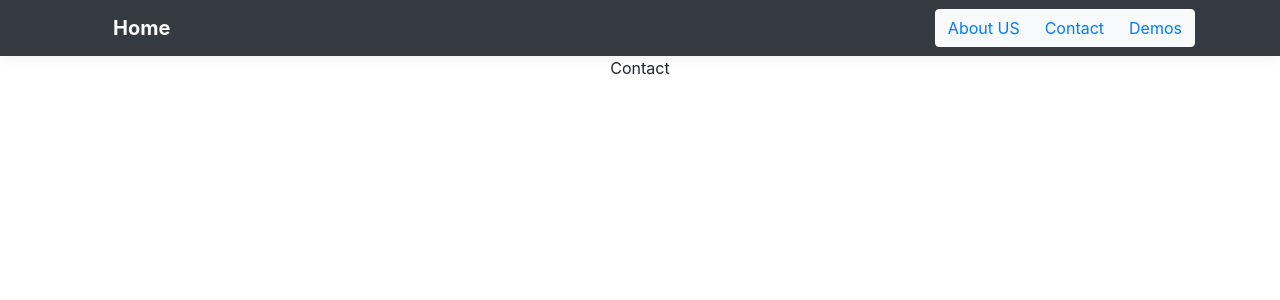
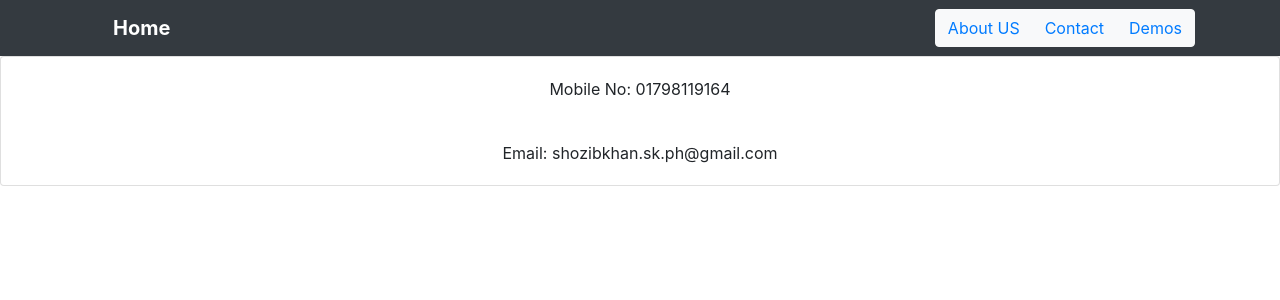
Before and after one commit to SowadHassan/SKGraphics, a React (Create React App) app: page /contact in a window 1280 px wide. Shown: the top 300 px of the page. Built offline with nearby package versions, Linux system fonts and the light colour scheme.

Commit message:
contact update

```diff
--- a/src/components/contact/contact.js
+++ b/src/components/contact/contact.js
@@ -1,11 +1,15 @@
 import React from "react";
 import TopTitle from "../../layout/top_tilte/top_title";
+import { Card, Button } from "react-bootstrap";
 
 function Contact() {
   return (
     <>
       <TopTitle />
-      <p>Contact</p>
+      <Card>
+        <Card.Body>Mobile No: 01798119164</Card.Body>
+        <Card.Body>Email: shozibkhan.sk.ph@gmail.com</Card.Body>
+      </Card>
     </>
   );
 }
```
